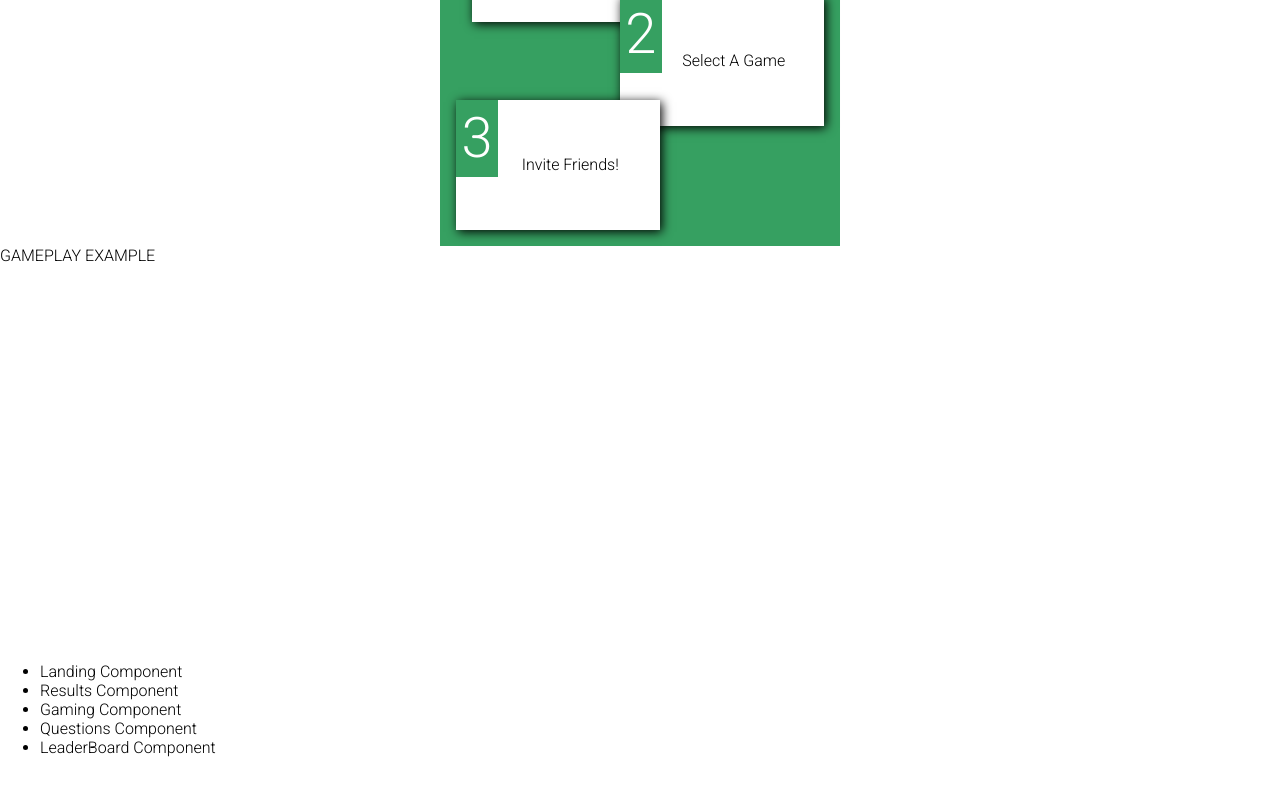
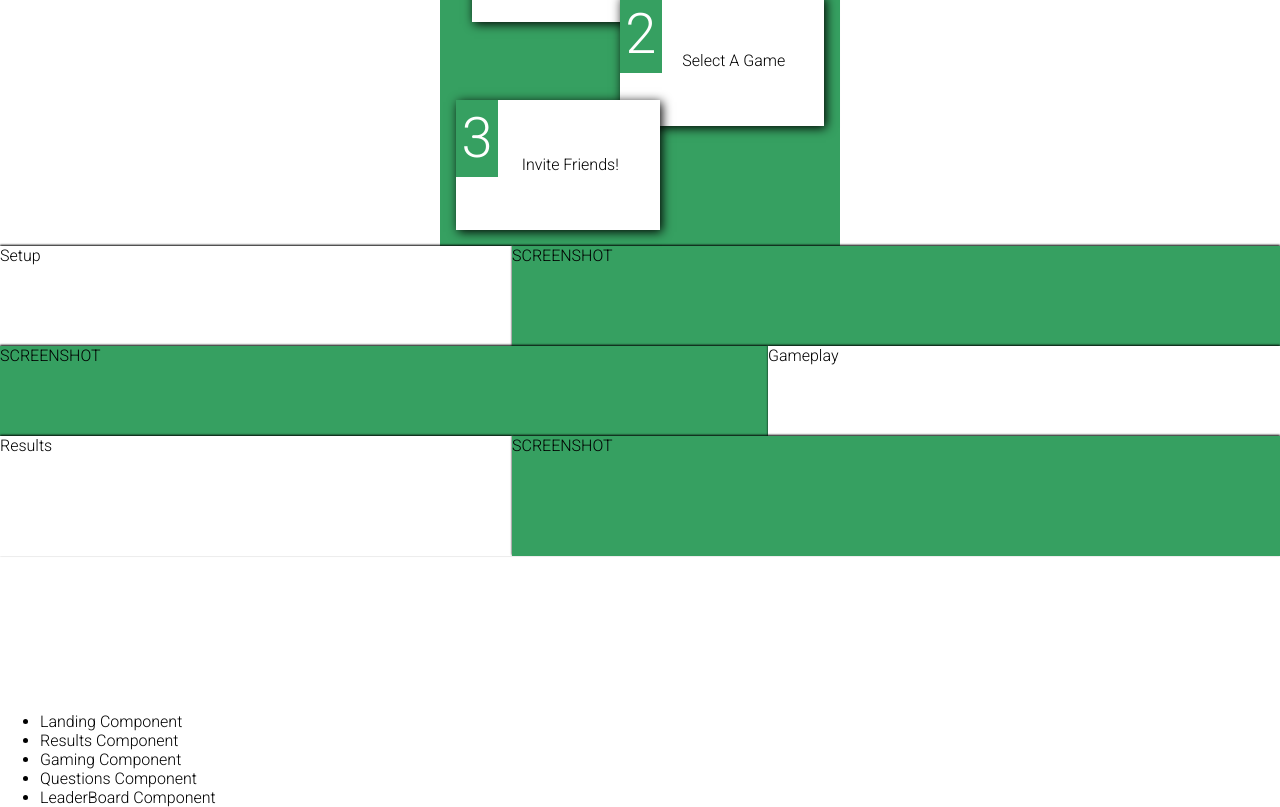
Before and after one commit to chingu-voyages/v8-chimeras-team-01, a React (Create React App) app: page / in a window 1280 px wide. Shown: the part 530-1337 px from the top of the page. Before the commit the page ends 1287 px from the top, so only its background shows below. Built offline with nearby package versions, Linux system fonts and the light colour scheme.

Commit message:
Layout of Screenshots

```diff
--- a/src/components/Landing/Landing.js
+++ b/src/components/Landing/Landing.js
@@ -18,22 +18,27 @@ export default function Landing() {
 
         <article className="how-to-host">
           <h4 className="hth-header">Want to Host a Game?</h4>
-          <div className="how-to-box b1">
+          <div className="how-to-box htb1">
             <span className="htb-num">1</span>
             <p>Choose "GameMaster" Option Above</p>
           </div>
-          <div className="how-to-box b2">
+          <div className="how-to-box htb2">
             <span className="htb-num">2</span>
             <p>Select A Game</p>
           </div>
-          <div className="how-to-box b3">
+          <div className="how-to-box htb3">
             <span className="htb-num">3</span>
             <p>Invite Friends!</p>
           </div>
         </article>
 
         <article className="gameplay-example">
-          GAMEPLAY EXAMPLE
+          <span className="ge-description geb1">Setup</span>
+          <span className="ge-pic geb2">SCREENSHOT</span>
+          <span className="ge-pic geb3">SCREENSHOT</span>
+          <span className="ge-description geb4">Gameplay</span>
+          <span className="ge-description geb5">Results</span>
+          <span className="ge-pic geb6">SCREENSHOT</span>
         </article>
     </section>
   )
--- a/src/components/Landing/index.css
+++ b/src/components/Landing/index.css
@@ -91,18 +91,18 @@
   background-color: var(--color-main);
 }
 
-.b1 {
+.htb1 {
   grid-column: htc1 / htc3;
   grid-row: htr2 / htr4;
   margin-left: 1em;
 }
 
-.b2 {
+.htb2 {
   grid-column: htc2 / htc4;
   grid-row: htr3 / htr6;
 }
 
-.b3 {
+.htb3 {
   grid-column: htc1 / htc3;
   grid-row: htr5 / htr7;
 }
@@ -110,5 +110,49 @@
 /* GAMEPLAY EXAMPLE */
 
 .gameplay-example {
-  height: 400px;
+  display: grid;
+  grid-template-columns:[gec1] 2fr [gec2] 1fr [gec3] 2fr [gec4];
+  grid-template-rows: [ger1] 100px [ger2] 20px [ger3] 70px [ger4] 20px [ger5] 100px [ger6];
+  box-sizing: border-box;
+  height: 450px;
 }
+
+.geb1 {
+  grid-column: gec1 / gec2;
+  grid-row: ger1 / ger3;
+}
+
+.geb2 {
+  grid-column: gec2 / gec4;
+  grid-row: ger1 / ger3;
+}
+
+.geb3 {
+  grid-column: gec1 / gec3;
+  grid-row: ger2 / ger5;
+}
+
+.geb4 {
+  grid-column: gec3 / gec4;
+  grid-row: ger2 / ger5;
+}
+
+.geb5 {
+  grid-column: gec1 / gec2;
+  grid-row: ger4 / ger6;
+}
+
+.geb6 {
+  grid-column: gec2 / gec4;
+  grid-row: ger4 / ger6;
+}
+
+.ge-pic {
+  background-color: var(--color-main);
+  box-shadow: 0 -1px 2px #000;
+}
+
+.ge-description {
+  background-color: #fff;
+  box-shadow: 0 -1px 2px #000;
+}
```
